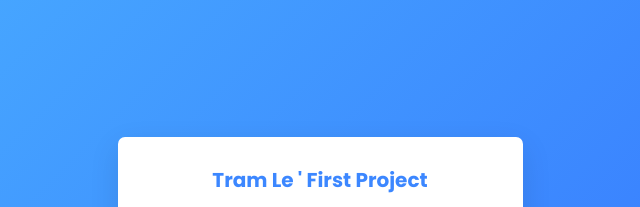
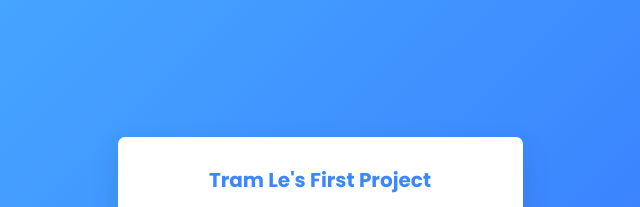
Before and after one commit to Tramgoogle/tramgoogle.github.io, a plain HTML site: page index.html in a window 1280 px wide. Shown: the top 207 px of the page, 320-960 px from the left. Drawn offline with nearby package versions, Linux system fonts and the light colour scheme.

Commit message:
Update index.html

```diff
--- a/index.html
+++ b/index.html
@@ -11,7 +11,7 @@
   </head>
   <body>
     <div class="wrapper">
-      <h1 class="header">Tram Le ' First Project</h1>
+      <h1 class="header">Tram Le's First Project</h1>
       <div class="task-input">
         <img src="bars-icon.svg" alt="icon">
         <input type="text" placeholder="Add a new task">
```
